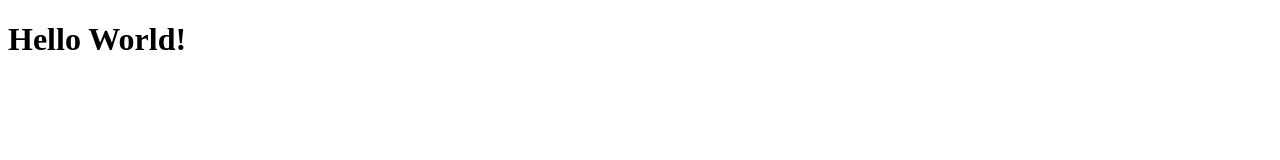
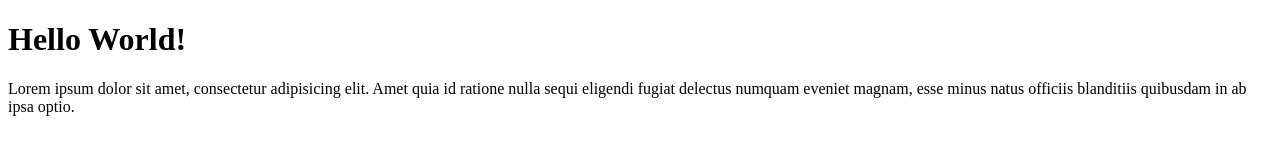
Before and after one commit to irwansiregar30/reg, a plain HTML site: page index.html in a window 1280 px wide. Drawn offline with Linux system fonts and the light colour scheme.

Commit message:
Menambahkan paragraf

```diff
--- a/index.html
+++ b/index.html
@@ -8,5 +8,6 @@
 </head>
 <body>
   <h1>Hello World!</h1>
+  <p>Lorem ipsum dolor sit amet, consectetur adipisicing elit. Amet quia id ratione nulla sequi eligendi fugiat delectus numquam eveniet magnam, esse minus natus officiis blanditiis quibusdam in ab ipsa optio.</p>
 </body>
 </html>
```
